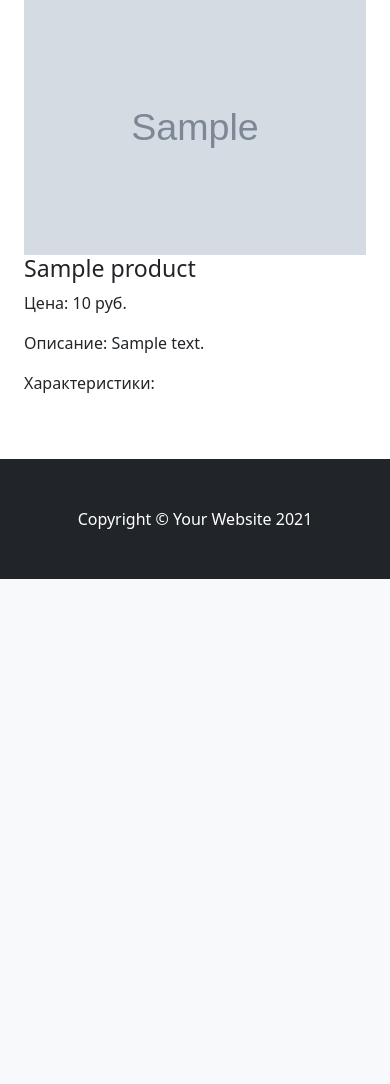
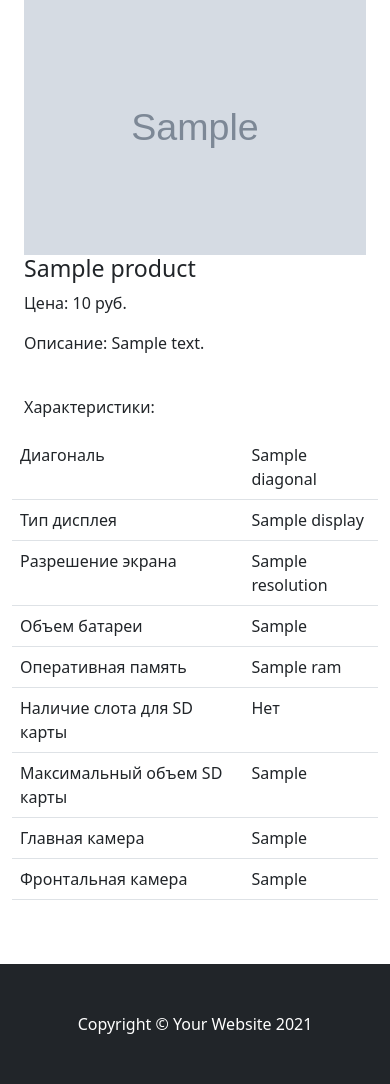
Before and after one commit to Xarakiri/django_shop, a Django app: template shop/mainapp/templates/product_detail.html in a window 390 px wide. Shown: the part 488-1572 px from the top of the page. Before the commit the page ends 1067 px from the top, so only its background shows below. Run offline with Django 3.2, Linux system fonts and the light colour scheme; the template is opened without the code that fills it: most values are stand-ins (such as "Sample title", 1, 10 or a date in 2020); grey boxes marked "Sample" are stand-in pictures.

Commit message:
add specification view for notebooks and smartphones
наличие слота для sd карты, в таблице выглядит как "Да" и "Нет"

```diff
--- a/shop/mainapp/templates/product_detail.html
+++ b/shop/mainapp/templates/product_detail.html
@@ -16,8 +16,14 @@
         <h3>{{ product.title }}</h3>
         <p>Цена: {{ product.price }} руб.</p>
         <p>Описание: {{ product.description }}</p>
-        <p>Характеристики: </p>
     </div>
+    <p class="mt-4">Характеристики: </p>
+    {% if product.category.slug == 'notebooks' %}
+        {% include 'notebook_specification.html' %}
+    {% else %}
+        {% include 'smartphone_specification.html' %}
+    {% endif %}
+
 </div>
 
 
--- a/shop/mainapp/templates/smartphone_specification.html
+++ b/shop/mainapp/templates/smartphone_specification.html
@@ -1,12 +1,58 @@
 <!DOCTYPE html>
 <html lang="en">
+
 <head>
     <meta charset="UTF-8">
     <meta http-equiv="X-UA-Compatible" content="IE=edge">
     <meta name="viewport" content="width=device-width, initial-scale=1.0">
     <title>Document</title>
 </head>
+
 <body>
+    <table class="table">
+        <tbody>
+            <tr>
+                <td>Диагональ</td>
+                <td>{{ product.diagonal }}</td>
+            </tr>
+            <tr>
+                <td>Тип дисплея</td>
+                <td>{{ product.display }}</td>
+            </tr>
+            <tr>
+                <td>Разрешение экрана</td>
+                <td>{{ product.resolution }}</td>
+            </tr>
+            <tr>
+                <td>Объем батареи</td>
+                <td>{{ product.accum_volume }}</td>
+            </tr>
+            <tr>
+                <td>Оперативная память</td>
+                <td>{{ product.ram }}</td>
+            </tr>
+            <tr>
+                <td>Наличие слота для SD карты</td>
+                {% if product.sd %}
+                    <td>Да</td>
+                {% else %}
+                    <td>Нет</td>
+                {% endif %}
+            </tr>
+            <tr>
+                <td>Максимальный объем SD карты</td>
+                <td>{{ product.sd_volume_max }}</td>
+            </tr>
+            <tr>
+                <td>Главная камера</td>
+                <td>{{ product.main_camp_mp }}</td>
+            </tr>
+            <tr>
+                <td>Фронтальная камера</td>
+                <td>{{ product.frontal_cam_mp }}</td>
+            </tr>
+        </tbody>
+    </table>
+</body>
 
-</body>
 </html>
```
Also changed, not shown: shop/mainapp/templates/notebook_specification.html (+31 -1 lines).
